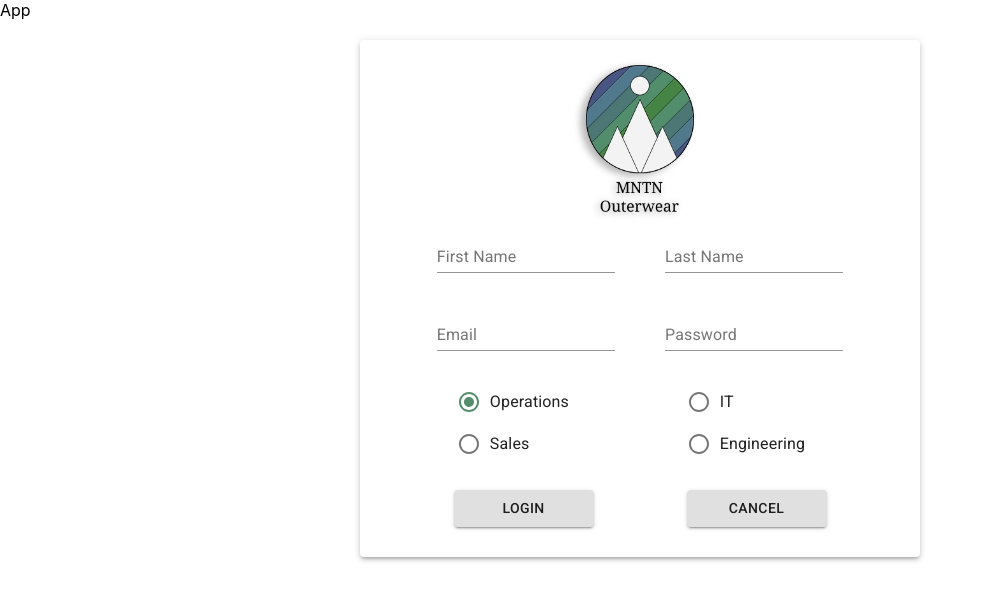
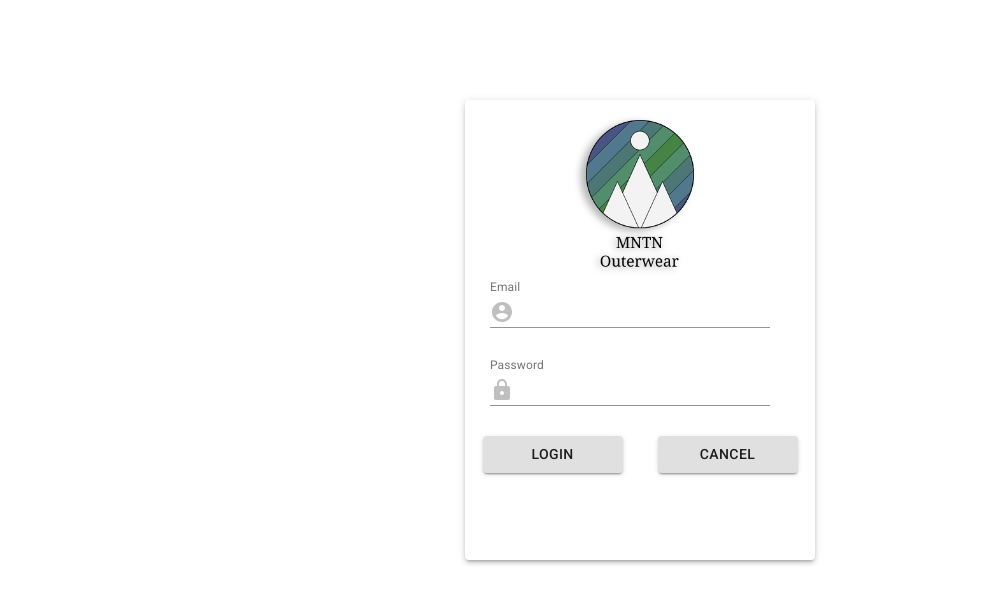
Before and after one commit to Wesley-Ryan/Typescript_Employees, a React (Create React App) app: page / in a window 1280 px wide. Shown: the top 604 px of the page, without its empty margins (0-985 px from the left). Built offline with nearby package versions, Linux system fonts and the light colour scheme.

Commit message:
Can login and will be directed to dashboard

```diff
--- a/src/App.tsx
+++ b/src/App.tsx
@@ -1,13 +1,22 @@
+import { Route, Switch } from "react-router-dom";
+
 import Login from "./pages /Login";
 import Register from "./pages /Register";
-
+import Dashboard from "./pages /Dashboard";
 function App() {
-  const hide = false;
   return (
     <div className="App">
-      <header className="App-header">App</header>
-      {hide && <Login />}
-      <Register />
+      <Switch>
+        <Route exact path="/">
+          <Login />
+        </Route>
+        <Route exact path="/signup">
+          <Register />
+        </Route>
+        <Route exact path="/dashboard/:id">
+          <Dashboard />
+        </Route>
+      </Switch>
     </div>
   );
 }
--- a/src/index.tsx
+++ b/src/index.tsx
@@ -1,14 +1,17 @@
-import React from 'react';
-import ReactDOM from 'react-dom';
-import './index.css';
-import App from './App';
-import reportWebVitals from './reportWebVitals';
+import React from "react";
+import ReactDOM from "react-dom";
+import "./index.css";
+import App from "./App";
+import reportWebVitals from "./reportWebVitals";
+import { BrowserRouter as Router } from "react-router-dom";
 
 ReactDOM.render(
   <React.StrictMode>
-    <App />
+    <Router>
+      <App />
+    </Router>
   </React.StrictMode>,
-  document.getElementById('root')
+  document.getElementById("root")
 );
 
 // If you want to start measuring performance in your app, pass a function
--- /dev/null
+++ b/src/pages /Dashboard.tsx
@@ -0,0 +1,7 @@
+export interface DashboardProps {}
+
+const Dashboard: React.SFC<DashboardProps> = () => {
+  return <div>Dashboard</div>;
+};
+
+export default Dashboard;
--- a/src/pages /Login.tsx
+++ b/src/pages /Login.tsx
@@ -5,6 +5,7 @@ import { useHistory } from "react-router-dom";
 import { makeStyles } from "@material-ui/core/styles";
 import Logo from "../assets/Logo.jpeg";
 import { AccountCircle, Lock } from "@material-ui/icons/";
+import axios from "axios";
 
 const useStyles = makeStyles({
   formStyle: {
@@ -33,15 +34,28 @@ const useStyles = makeStyles({
   btnStyle: {
     width: "140px",
   },
+  icon: {
+    color: "#bfbfbf",
+  },
 });
+
 const Login: React.FC = () => {
   const history = useHistory();
-  const { register, handleSubmit, control, reset } = useForm();
+  const { handleSubmit, control, reset } = useForm();
 
   const classes = useStyles();
 
   const onSubmit = (data: { email: string; password: string }): void => {
     console.log(data);
+    axios
+      .post("https://nexient-side.herokuapp.com/accounts/login", data)
+      .then((response) => {
+        localStorage.setItem("MNTN_Corp", response.data.token);
+        history.push(`/dashboard/${response.data.id}`);
+      })
+      .catch((error) => {
+        console.log(error.message);
+      });
     reset({ email: "", password: "" });
   };
 
@@ -71,7 +85,7 @@ const Login: React.FC = () => {
                 InputProps={{
                   startAdornment: (
                     <InputAdornment position="start">
-                      <AccountCircle />
+                      <AccountCircle className={classes.icon} />
                     </InputAdornment>
                   ),
                 }}
@@ -102,7 +116,7 @@ const Login: React.FC = () => {
                 InputProps={{
                   startAdornment: (
                     <InputAdornment position="start">
-                      <Lock />
+                      <Lock className={classes.icon} />
                     </InputAdornment>
                   ),
                 }}
--- a/src/pages /Register.tsx
+++ b/src/pages /Register.tsx
@@ -95,6 +95,7 @@ const Register: React.FC = () => {
       .post("https://nexient-side.herokuapp.com/accounts/signup", newUser)
       .then((response) => {
         console.log(response.data);
+        history.push("/");
       })
       .catch((error) => {
         console.log(error);
```
